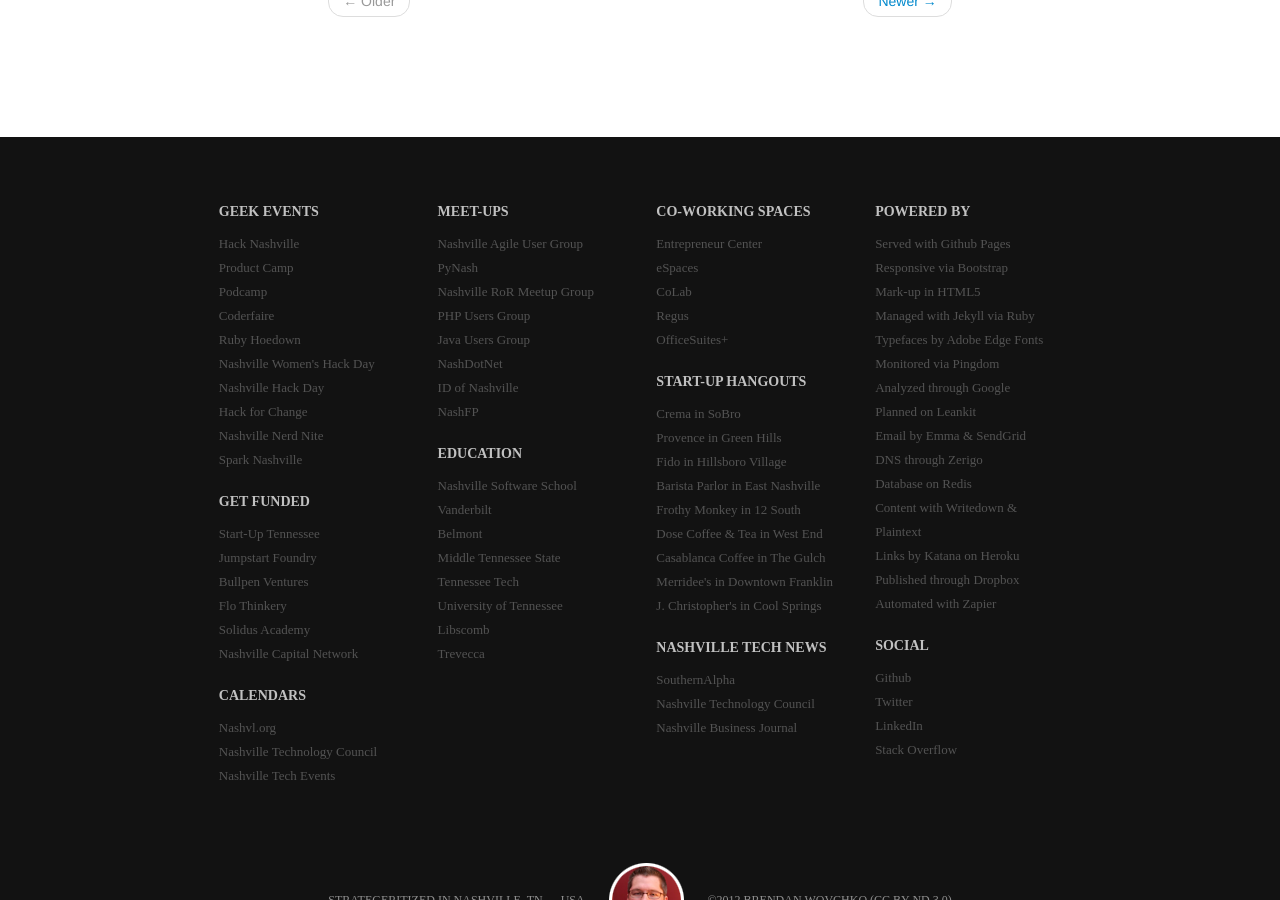
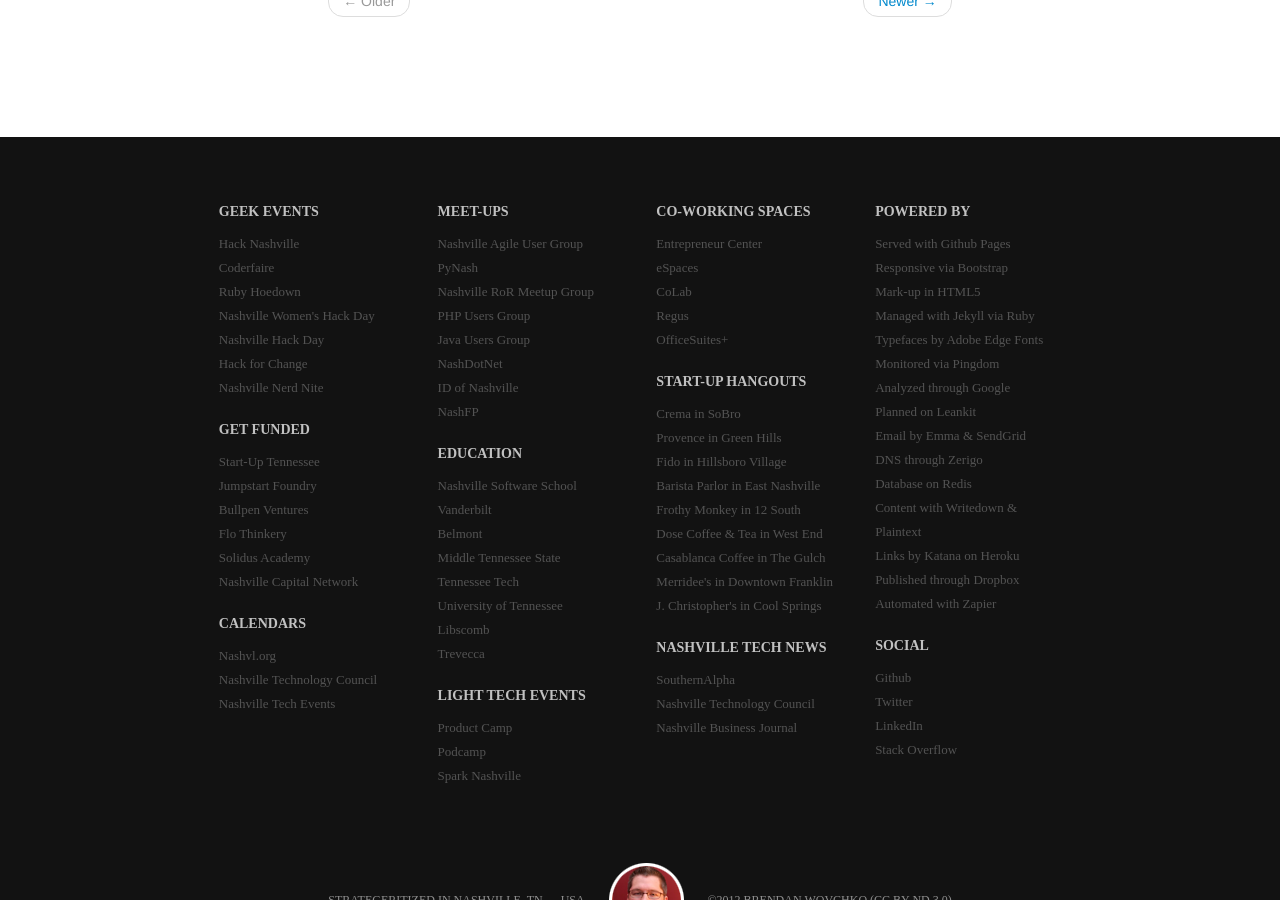
Before and after one commit to wovchko/inklings, a Jekyll site: the page built from index.html, in a window 1280 px wide and 900 px high, scrolled down 1310 px. Built offline with Jekyll 4.4.1, drawn with Linux system fonts in a browser that asks for light colours; Markdown is read by kramdown in place of the engine named in the settings; the list of posts is cut into pages by our own code.

```diff
--- a/_layouts/default.html
+++ b/_layouts/default.html
@@ -95,6 +92,11 @@
           <p><a href="http://tennessee.edu/" target="_blank">University of Tennessee</a></p>
           <p><a href="http://lipscomb.edu/" target="_blank">Libscomb</a></p>
           <p><a href="http://trevecca.edu/" target="_blank">Trevecca</a></p>
+
+          <h6>Light Tech Events</h6>
+          <p><a href="http://productcampnashville.com/" target="_blank">Product Camp</a></p>
+          <p><a href="http://podcampnashville.org/" target="_blank">Podcamp</a></p>
+          <p><a href="http://southernalpha.com/spark/" target="_blank">Spark Nashville</a></p>
         </div>
         <div class="span2">
           <h6>Co-working Spaces</h6>
```
Also changed, not shown: other parts of _layouts/default.html (+0 -3 lines).
